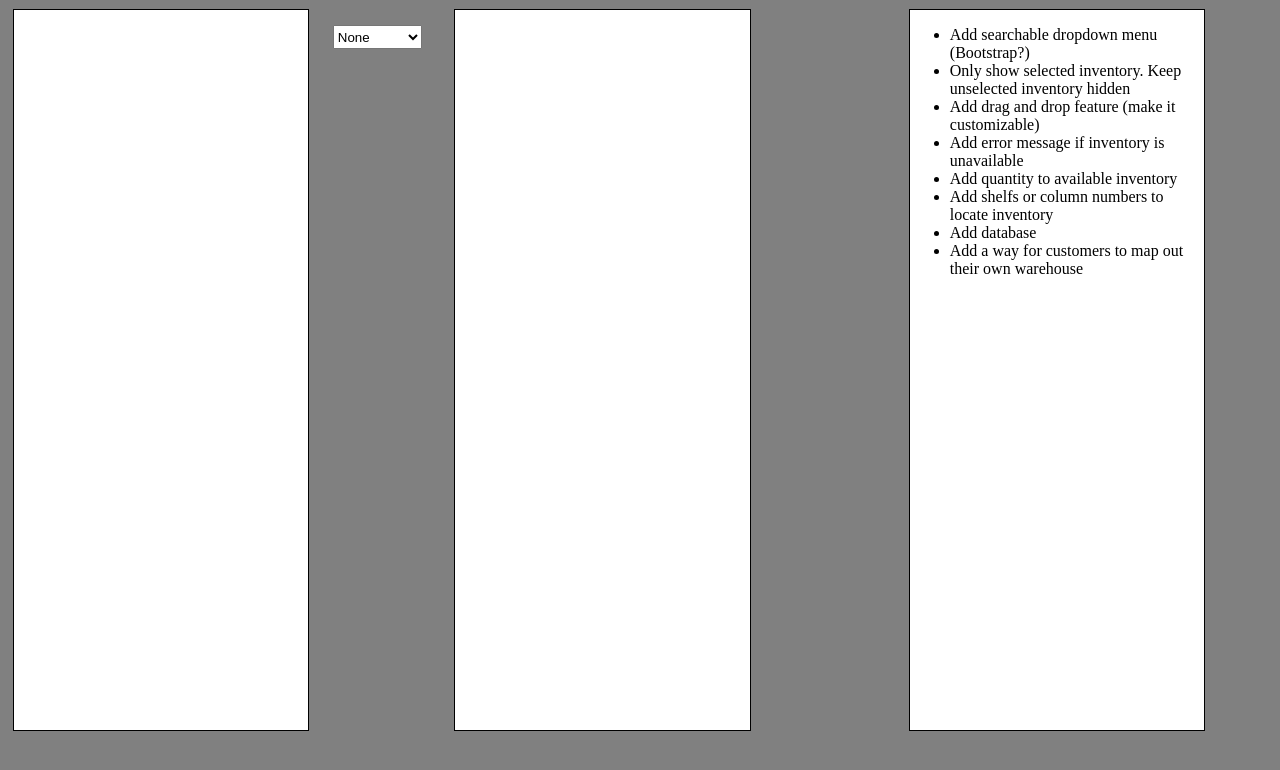
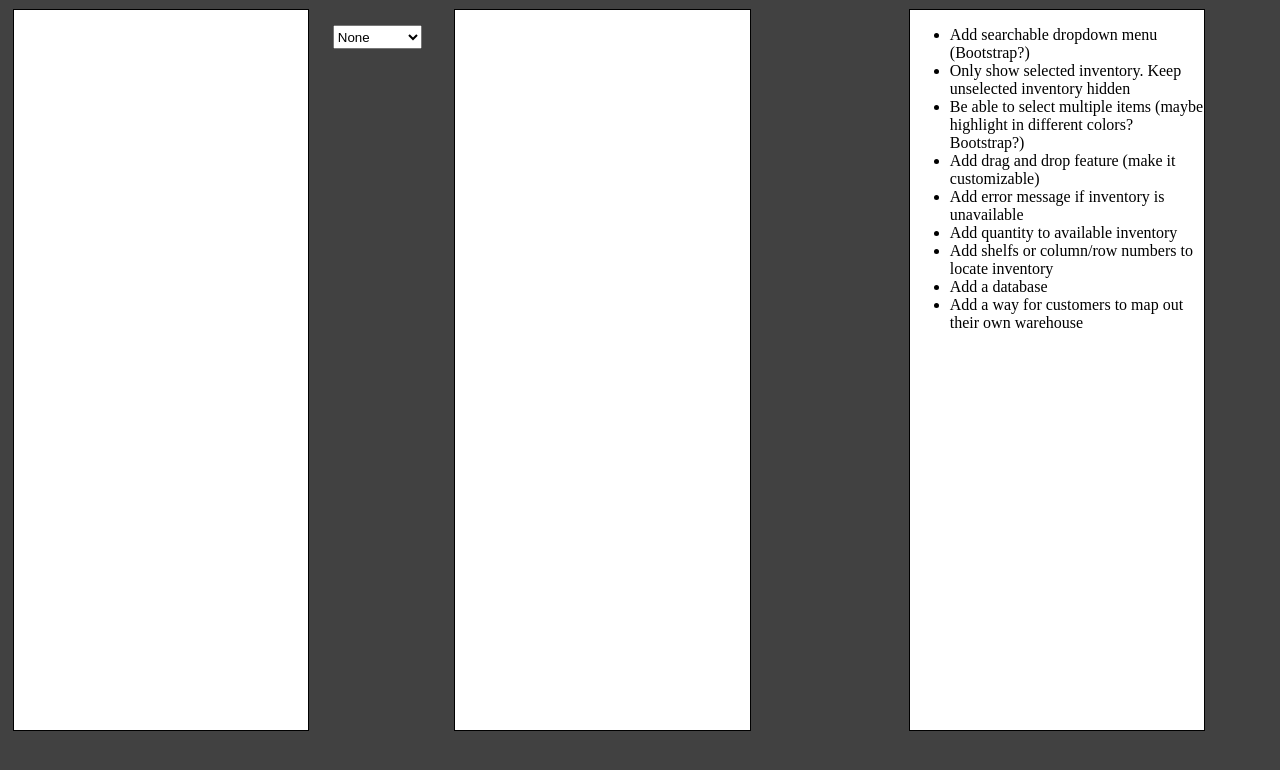
Before and after one commit to rjmcbain/heatmap, a plain HTML site: page index.html in a window 1280 px wide. Drawn offline with nearby package versions, Linux system fonts and the light colour scheme.

```diff
--- a/css/style.css
+++ b/css/style.css
@@ -80,7 +80,7 @@
 }
 
 body {
-  background-color: grey;
+  background-color: rgb(65, 65, 65);
 }
 
 select#inventoryForm {
--- a/index.html
+++ b/index.html
@@ -36,19 +36,19 @@
       </div>
       <div>Inventory 2</div>
       <div>Inventory 6</div>
-      <div>Inventory 4</div>
+      <div>Inventory 3</div>
     </div>
 
     <div class="textvalue">
+      <div>Inventory 8</div>
       <div>Inventory 4</div>
-      <div>Inventory 3</div>
       <div>Inventory 1</div>
       <div>Inventory 2</div>
     </div>
   </div>
   <div class="centerDiv">
     <div class="textvalue">
-      <div>Inventory 8</div>
+      <div>Inventory 4</div>
       <div>Inventory 7</div>
       <div>Inventory 2</div>
       <div>Inventory 6</div>
@@ -67,11 +67,12 @@
     <ul>
       <li>Add searchable dropdown menu (Bootstrap?)</li>
       <li>Only show selected inventory. Keep unselected inventory hidden</li>
+      <li>Be able to select multiple items (maybe highlight in different colors? Bootstrap?)</li>
       <li>Add drag and drop feature (make it customizable)</li>
       <li>Add error message if inventory is unavailable</li>
       <li>Add quantity to available inventory</li>
-      <li>Add shelfs or column numbers to locate inventory</li>
-      <li>Add database</li>
+      <li>Add shelfs or column/row numbers to locate inventory</li>
+      <li>Add a database</li>
       <li>Add a way for customers to map out their own warehouse</li>
     </ul>
   </div>
```
